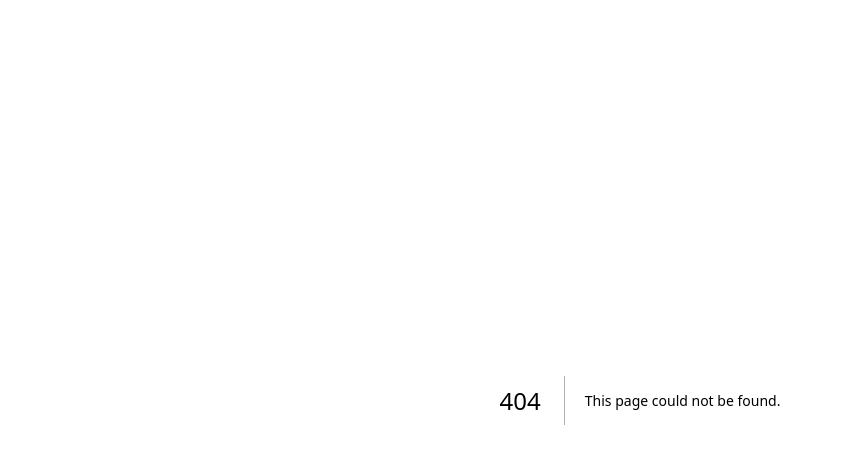
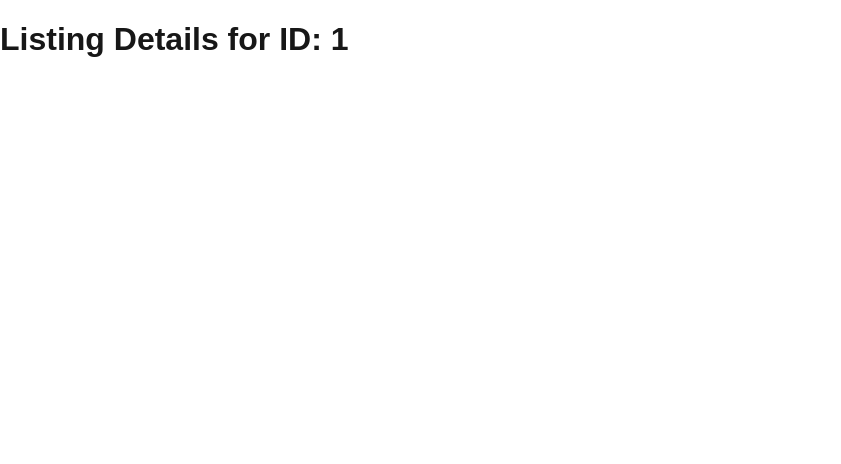
Before and after one commit to LoiseKariuki/MombasaNestHomesFrontend, a Next.js app: page /listings/1 in a window 1280 px wide. Before the commit this address had no page. Shown: the top 464 px of the page, without its empty margins (0-841 px from the left). Built offline with nearby package versions, Linux system fonts and the light colour scheme.

Commit message:
Step 9: Added pages and routing scaffolding (home, search, listings, booking, account, host, admin)

```diff
--- /dev/null
+++ b/src/app/account/page.tsx
@@ -0,0 +1,3 @@
+export default function AccountPage() {
+  return <h1 className="text-2xl font-bold">My Account</h1>;
+}
--- /dev/null
+++ b/src/app/admin/page.tsx
@@ -0,0 +1,3 @@
+export default function AdminPage() {
+  return <h1 className="text-2xl font-bold">Admin Command Center</h1>;
+}
--- /dev/null
+++ b/src/app/booking/[id]/page.tsx
@@ -0,0 +1,9 @@
+type BookingPageProps = {
+  params: { id: string };
+};
+
+export default function BookingPage({ params }: BookingPageProps) {
+  return (
+    <h1 className="text-2xl font-bold">Booking Page for ID: {params.id}</h1>
+  );
+}
--- /dev/null
+++ b/src/app/host/page.tsx
@@ -0,0 +1,3 @@
+export default function HostPage() {
+  return <h1 className="text-2xl font-bold">Host Dashboard</h1>;
+}
--- /dev/null
+++ b/src/app/listings/[id]/page.tsx
@@ -0,0 +1,9 @@
+type ListingPageProps = {
+  params: { id: string };
+};
+
+export default function ListingPage({ params }: ListingPageProps) {
+  return (
+    <h1 className="text-2xl font-bold">Listing Details for ID: {params.id}</h1>
+  );
+}
--- /dev/null
+++ b/src/app/search/page.tsx
@@ -0,0 +1,3 @@
+export default function SearchPage() {
+  return <h1 className="text-2xl font-bold">Search Listings</h1>;
+}
```
